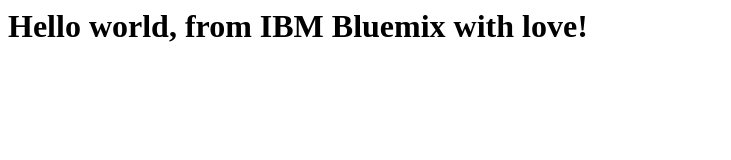
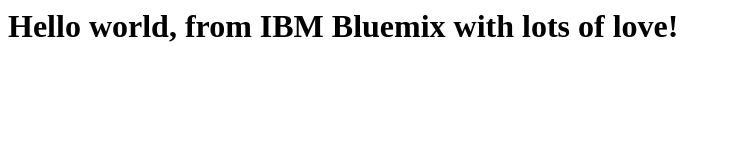
Before and after one commit to cvignola/node-web, a website: page public/index.html in a window 1280 px wide. Shown: the whole page, without its empty margins (0-731 px from the left). Drawn offline with Linux system fonts and the light colour scheme.

Commit message:
update index again

```diff
--- a/public/index.html
+++ b/public/index.html
@@ -6,7 +6,7 @@
     </head>
     <body>
 
-        <h1 class="myclass">Hello world, from IBM Bluemix with love!</h1>
+        <h1 class="myclass">Hello world, from IBM Bluemix with lots of love!</h1>
 
     </body>
 
```
